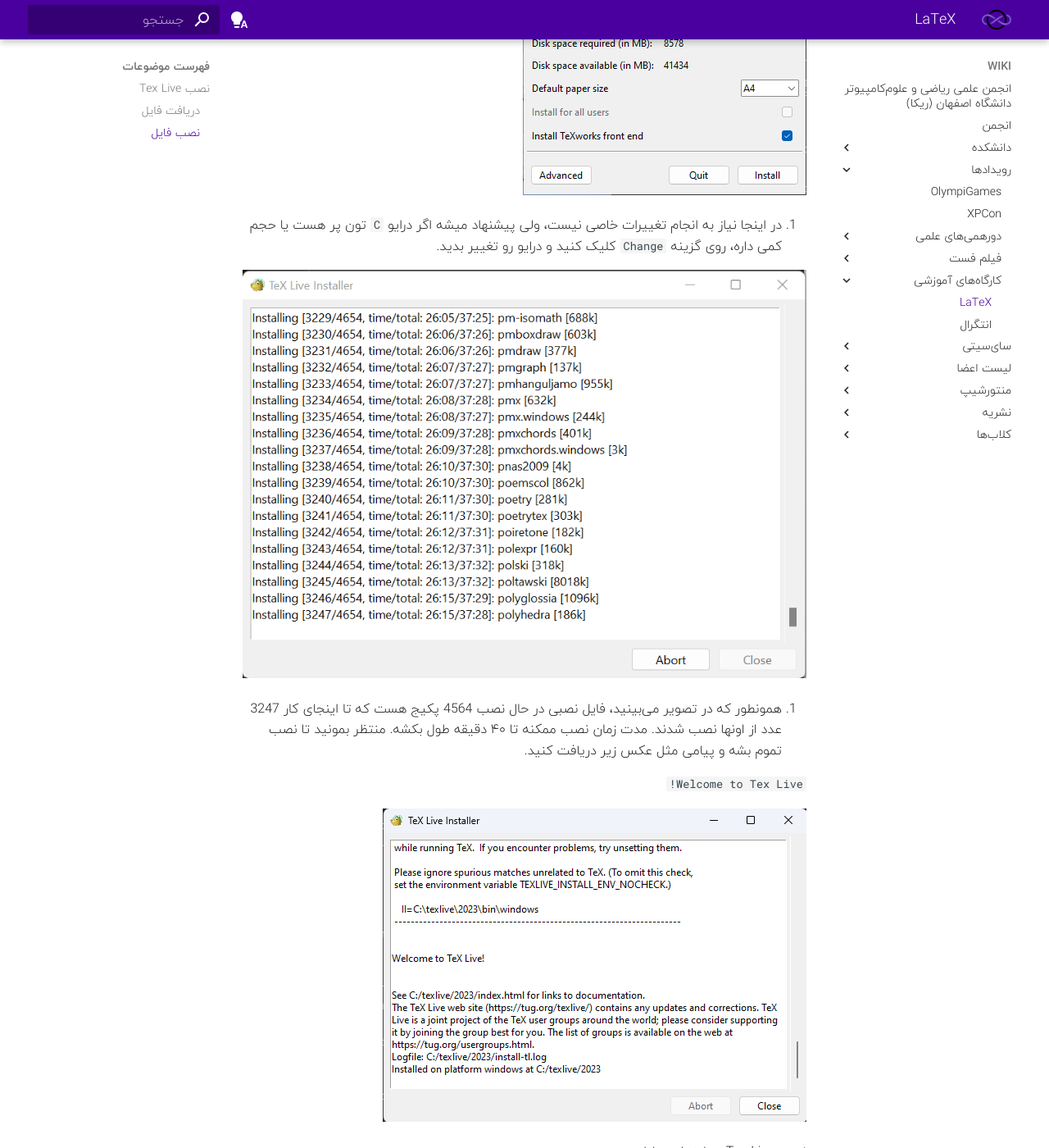
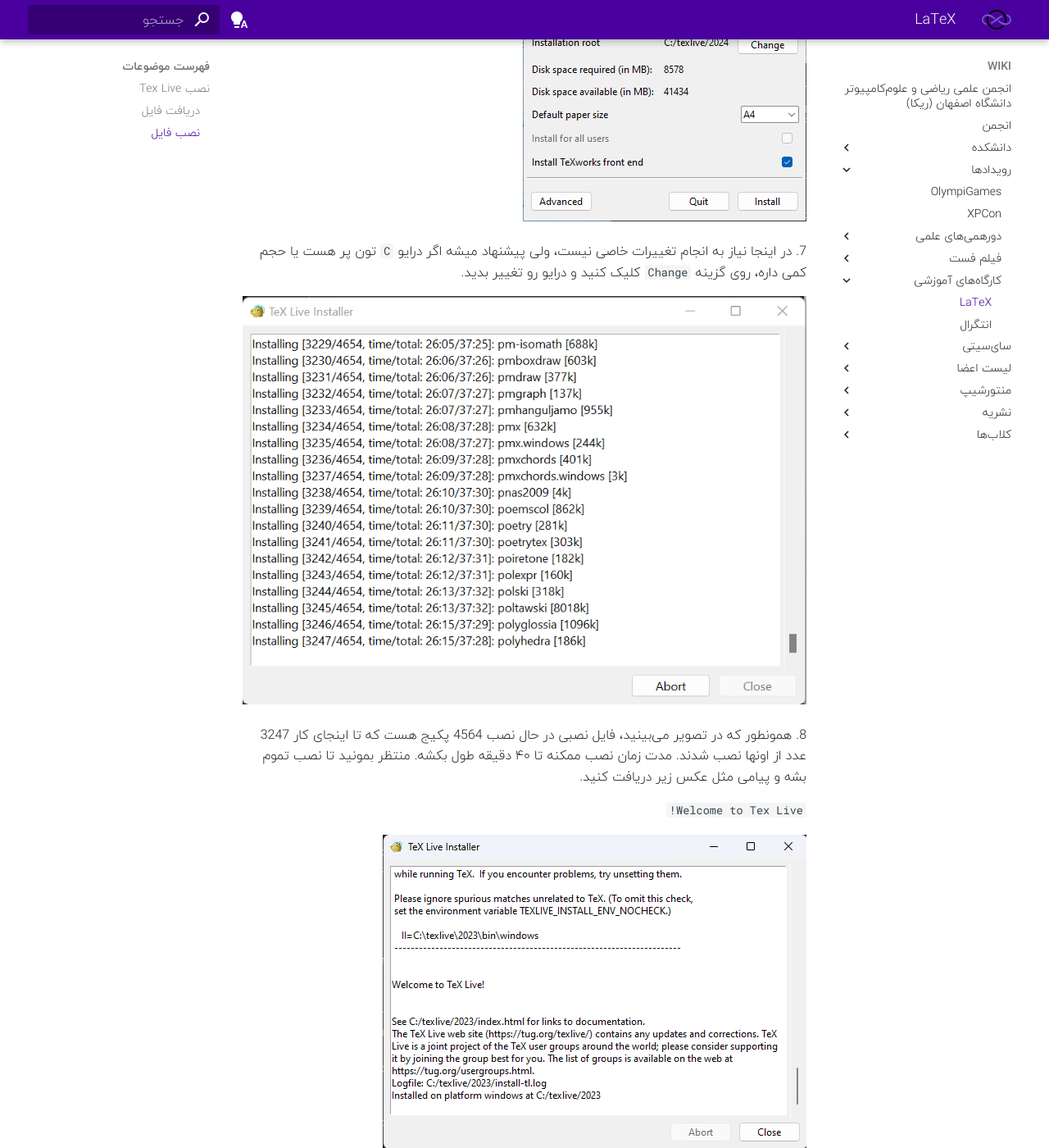
Before and after one commit to Amcsui/wiki, an MkDocs documentation site: the page built from docs/رویداد‌ها/کارگاه‌های آموزشی/LaTeX/index.md, in a window 1280 px wide and 1400 px high, scrolled down 2193 px. Shown: the whole window at 82% size. Built offline with MkDocs 1.6.1 and Material for MkDocs 9.7.7, drawn with Linux system fonts in a browser that asks for light colours; some of the changed text lies outside the part shown.

````diff
--- a/docs/رویداد‌ها/کارگاه‌های آموزشی/LaTeX/index.md
+++ b/docs/رویداد‌ها/کارگاه‌های آموزشی/LaTeX/index.md
@@ -28,15 +28,19 @@
 ### نصب فایل
 
 
-1. پوشه‌ای که فایل در اون قرار داره رو باز کنید.
-2. روی فایل `textlive.iso` راست کلیک کنید و گزینه `Open with` رو انتخاب کنید.
-3. در ابتدا سعی کنید با زدن گزینه `Windows Explorer` فایل `iso` رو اصطلاحا `Mount` کنید.
+1\. پوشه‌ای که فایل در اون قرار داره رو باز کنید.
+
+
+2\. روی فایل `textlive.iso` راست کلیک کنید و گزینه `Open with` رو انتخاب کنید.
+
+
+3\. در ابتدا سعی کنید با زدن گزینه `Windows Explorer` فایل `iso` رو اصطلاحا `Mount` کنید.
 
 
 ![p-1](1.png)
 
 
-4. برای اینکه مطمئن بشید وقتی گزینه رو زدید، همه چیز اوکی بوده و کار کرده، به منوی سمت چپی که توی عکس می‌بینید دقت کنید. اگر درایو جدیدی با اسم `F` یا حرف دیگری ایجاد شده بود و با باز کردنش محتویاتی مثل تصویر زیر دیدید، همه چیز آماده نصب هست و میتونید به مرحله ۵ مراجعه کنید. در غیر این صورت، سه مرحله زیر رو دنبال کنید.
+4\. برای اینکه مطمئن بشید وقتی گزینه رو زدید، همه چیز اوکی بوده و کار کرده، به منوی سمت چپی که توی عکس می‌بینید دقت کنید. اگر درایو جدیدی با اسم `F` یا حرف دیگری ایجاد شده بود و با باز کردنش محتویاتی مثل تصویر زیر دیدید، همه چیز آماده نصب هست و میتونید به مرحله ۵ مراجعه کنید. در غیر این صورت، سه مرحله زیر رو دنبال کنید.
 
 
 ![p-2](2.png)
@@ -47,20 +51,22 @@
 - حالا باید درایو جدیدی که در عکس بالا می‌بینید قابل مشاهده باشه و می‌تونید به مرحله‌ی بعد برید.
 
 
-5. روی فایل `install-tl-windows.bat` کلیک کنید. ممکنه که پسوند `.bat` برای شما نمایش داده نشه، مشکلی نیست و صرفا دقت کنید که اسم فایل دقیقا همین باشه.
-6. باید پنجره‌ای باز بشه و پس از چند لحظه تصویری مشابه با چیزی که در زیر می‌بینید قابل مشاهده باشه.
+5\. روی فایل `install-tl-windows.bat` کلیک کنید. ممکنه که پسوند `.bat` برای شما نمایش داده نشه، مشکلی نیست و صرفا دقت کنید که اسم فایل دقیقا همین باشه.
+
+
+6\. باید پنجره‌ای باز بشه و پس از چند لحظه تصویری مشابه با چیزی که در زیر می‌بینید قابل مشاهده باشه.
 
 
 ![p-3](3.png)
 
 
-7. در اینجا نیاز به انجام تغییرات خاصی نیست، ولی پیشنهاد میشه اگر درایو `C` تون پر هست یا حجم کمی داره، روی گزینه `Change` کلیک کنید و درایو رو تغییر بدید.
+7\. در اینجا نیاز به انجام تغییرات خاصی نیست، ولی پیشنهاد میشه اگر درایو `C` تون پر هست یا حجم کمی داره، روی گزینه `Change` کلیک کنید و درایو رو تغییر بدید.
 
 
 ![p-4](4.png)
 
 
-8. همونطور که در تصویر می‌بینید، فایل نصبی در حال نصب 4564 پکیج هست که تا اینجای کار 3247 عدد از اونها نصب شدند. مدت زمان نصب ممکنه تا ۴۰ دقیقه طول بکشه. منتظر بمونید تا نصب تموم بشه و پیامی مثل عکس زیر دریافت کنید.
+8\. همونطور که در تصویر می‌بینید، فایل نصبی در حال نصب 4564 پکیج هست که تا اینجای کار 3247 عدد از اونها نصب شدند. مدت زمان نصب ممکنه تا ۴۰ دقیقه طول بکشه. منتظر بمونید تا نصب تموم بشه و پیامی مثل عکس زیر دریافت کنید.
 
 
 `Welcome to Tex Live!`
@@ -104,32 +114,32 @@
 # تنظیم کامپایلر و اجرای اولین دستور
 
 
-1. ابتدا باید یک پوشه بسازیم و اونو با `VS Code` باز کنیم. برای این کار روی گزینه `File` کلیک کنید و `Open Folder` را بزنید.
+1\. ابتدا باید یک پوشه بسازیم و اونو با `VS Code` باز کنیم. برای این کار روی گزینه `File` کلیک کنید و `Open Folder` را بزنید.
 
 
 ![p-9](9.png)
 
 
-2. حالا می‌تونید پوشه مورد نظر خودتونو انتخاب کنید. برای مثال اینجا توی درایو `D` پوشه `uni` و سپس `Tex` انتخاب شده. با استفاده از دکمه‌ای که در تصویر مشخص شده می‌توانید در هر مرحله پوشه‌ی مورد نظر خودتونو ایجاد کنید. در پایان روی دکمه `Select Folder` در پایین پنجره کلید کنید.
+2\. حالا می‌تونید پوشه مورد نظر خودتونو انتخاب کنید. برای مثال اینجا توی درایو `D` پوشه `uni` و سپس `Tex` انتخاب شده. با استفاده از دکمه‌ای که در تصویر مشخص شده می‌توانید در هر مرحله پوشه‌ی مورد نظر خودتونو ایجاد کنید. در پایان روی دکمه `Select Folder` در پایین پنجره کلید کنید.
 
 
 ![p-10](10.png)
 
 
-3. حالا `File Explorer` رو باز کنید.
+3\. حالا `File Explorer` رو باز کنید.
 
 
 ![p-11](11.png)
 
 
-4. در این مرحله با استفاده از دکمه‌ای که در تصویر مشخص شده یک پوشه با نام `vscode.` بسازید. به نقطه‌ی اول اسم پوشه دقت کنید. قبل از نقطه هم چیزی قرار ندید.
+4\. در این مرحله با استفاده از دکمه‌ای که در تصویر مشخص شده یک پوشه با نام `vscode.` بسازید. به نقطه‌ی اول اسم پوشه دقت کنید. قبل از نقطه هم چیزی قرار ندید.
 
 
 ![p-12](12.png)
 
 
 
-5. وارد پوشه بشید و یک فایل به اسم `settings.json` ایجاد کنید. حالا بسته به سیستم‌عاملتون `Windows` / `MacOS` , `Linux` مقادیر زیر رو در اون کپی کنید.
+5\. وارد پوشه بشید و یک فایل به اسم `settings.json` ایجاد کنید. حالا بسته به سیستم‌عاملتون `Windows` / `MacOS` , `Linux` مقادیر زیر رو در اون کپی کنید.
 
 
 ![p-13](13.png)
@@ -288,7 +298,7 @@
 فرق دو فایل در کامند `copy` و اسلش و بک‌اسلش‌هاست.
 
 
-6. حالا بیرون از فولدر `vscode.` یک فایل با نام دلخواه و پسوند `tex.` ایجاد کنید. مثلا `article.tex` و سپس مقادیر زیر را در آن کپی کنید. در پایان روی دکمه `Run` (سبز رنگ) کلیک کنید.
+6\. حالا بیرون از فولدر `vscode.` یک فایل با نام دلخواه و پسوند `tex.` ایجاد کنید. مثلا `article.tex` و سپس مقادیر زیر را در آن کپی کنید. در پایان روی دکمه `Run` (سبز رنگ) کلیک کنید.
 
 
 ```tex
@@ -313,7 +323,7 @@ $$\sum_{n=0}^{\infty} \frac{f^{(n)}(a)}{n!}(x - a)^n$$
 ![p-14](14.png)
 
 
-7. چند لحظه صبر کنید و سپس برای دیدن نتیجه کار خود روی دکمه‌ای که کنار `Run` است کلیک کنید.
+7\. چند لحظه صبر کنید و سپس برای دیدن نتیجه کار خود روی دکمه‌ای که کنار `Run` است کلیک کنید.
 
 
 ![p-15](15.png)
````
Also changed, not shown: other parts of docs/رویداد‌ها/کارگاه‌های آموزشی/LaTeX/index.md (+10 -6 lines).
